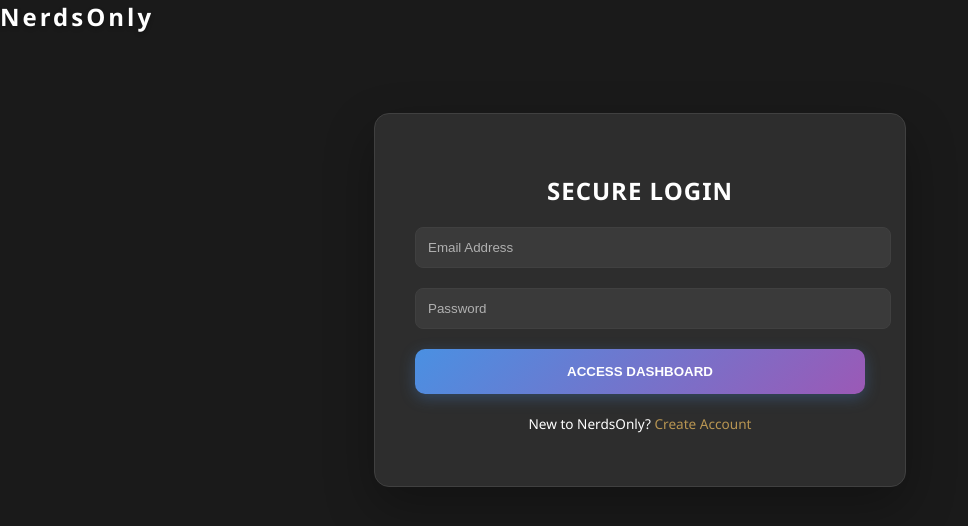
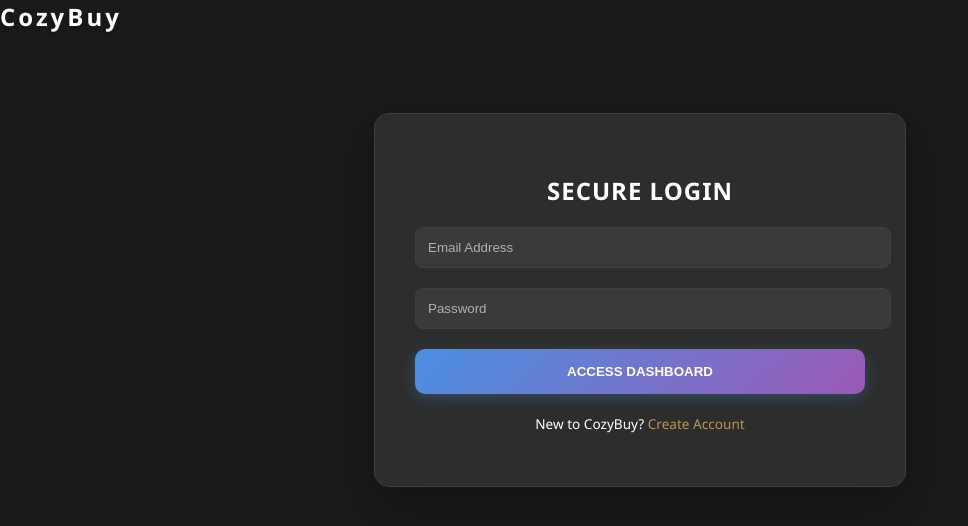
Before and after one commit to krypcozy/GROUPONE, a website: page public/login.html in a window 1280 px wide. Shown: the whole page, without its empty margins (0-968 px from the left). Drawn offline with Linux system fonts and the light colour scheme.

Commit message:
update commit

```diff
--- a/public/login.html
+++ b/public/login.html
@@ -5,7 +5,7 @@
     <title>Login | Cozy’s</title>
 </head>
 <body>
-    <div class="navbar"><div class="logo">NerdsOnly</div></div>
+    <div class="navbar"><div class="logo">CozyBuy</div></div>
     <div class="container">
         <div class="auth-box">
             <h2 style="text-align: center; letter-spacing: 1px;">SECURE LOGIN</h2>
@@ -15,7 +15,7 @@
                 <button type="submit" class="btn-gold">Access Dashboard</button>
             </form>
             <p style="text-align: center; margin-top: 20px; font-size: 0.85rem;">
-                New to NerdsOnly? <a href="register.html" style="color: #b89552; text-decoration: none;">Create Account</a>
+                New to CozyBuy? <a href="register.html" style="color: #b89552; text-decoration: none;">Create Account</a>
             </p>
         </div>
     </div>
```
